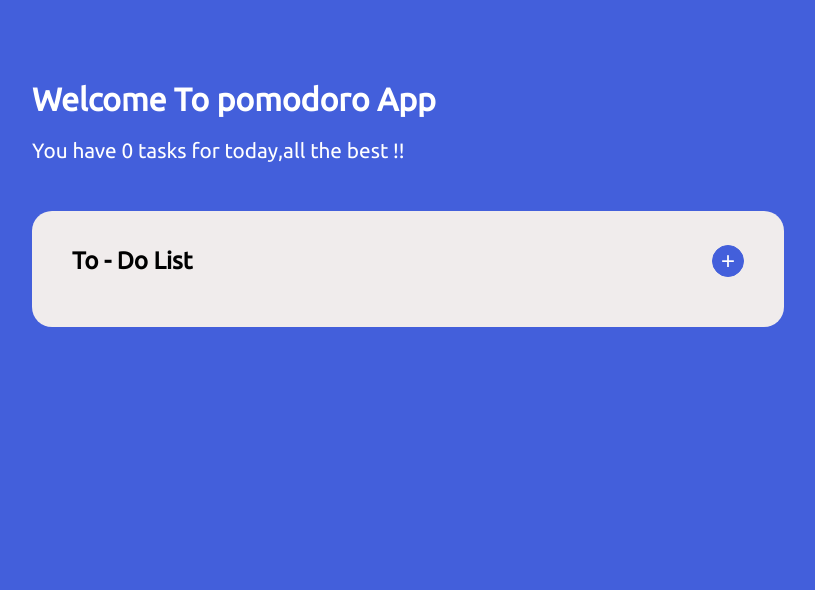
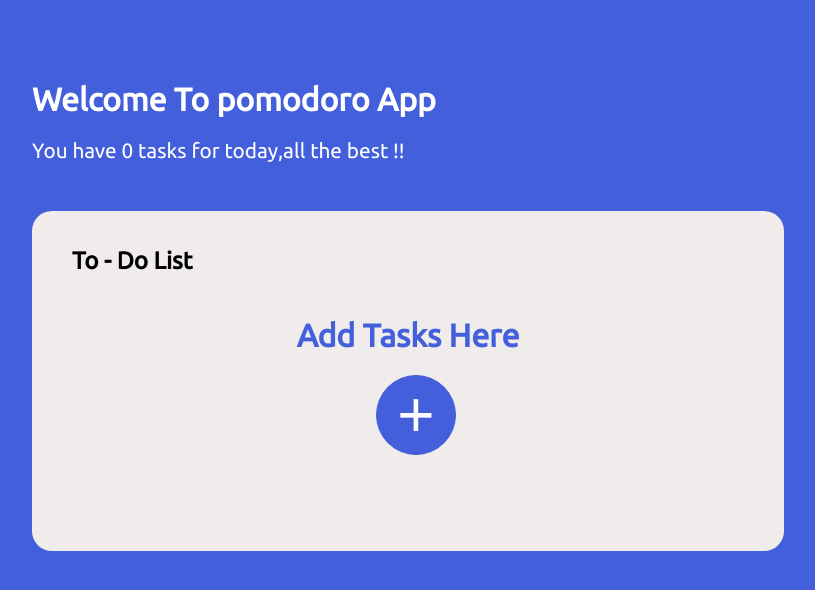
Before and after one commit to JuvitaSaini09/Pomodoro, a React (Create React App) app: page / in a window 1280 px wide. Shown: the top 590 px of the page, without its empty margins (232-1047 px from the left). Built offline with nearby package versions, Linux system fonts and the light colour scheme; a web font is replaced by a local one.

Commit message:
docs : updated home page

```diff
--- a/src/pages/home/home.css
+++ b/src/pages/home/home.css
@@ -62,6 +62,15 @@
   opacity:0.5;
 }
 
+.addTasksHere{
+  color:var(--secondary-blue);
+}
+
+.arrowDown{
+  background-color: pink;
+  border:2px solid green;
+}
+
 @media only screen and (max-width: 850px){
 
   .home-body {
--- a/src/pages/home/home.js
+++ b/src/pages/home/home.js
@@ -21,15 +21,35 @@ export const Home = () => {
               <h2>To - Do List</h2>
               <div>
 
-                <button className="add-task-btn" onClick={()=>{
+
+                  {
+                    todoTasks.length!==0
+                    ?<button  className="add-task-btn" onClick={()=>{
+                      setModalDisplay(true);
+                      setEditingOrAdding({
+                        isAddingOrEditing:'adding',
+                        task:''
+                     });
+                      }}>+</button>
+                    : null
+                  }
+              </div>
+            </div>
+            {
+              todoTasks.length===0
+              ? (<div>
+                <h1 className="addTasksHere">Add Tasks Here</h1>
+                <button style={{height:5+"rem",width:5+"rem",fontSize:4+"rem",marginBottom:4+"rem"}} className="add-task-btn" onClick={()=>{
                   setModalDisplay(true);
                   setEditingOrAdding({
                     isAddingOrEditing:'adding',
                     task:''
                  });
                   }}>+</button>
-              </div>
-            </div>
+                </div>)
+
+              : null
+            }
 
             <TodoList />
            </div>
--- a/src/pages/timer/timer.js
+++ b/src/pages/timer/timer.js
@@ -6,16 +6,16 @@ import { NavLink, useParams } from "react-router-dom";
 import { useTodoListContext } from "../../context/todoListContext/todoListContext";
 
 export const Timer = () => {
-  const {id}=useParams();
-  const {todoTasks,setTodoTasks}=useTodoListContext();
+  const { id } = useParams();
+  const { todoTasks, setTodoTasks } = useTodoListContext();
 
   //useState
-  const currentUser=(todoTasks.filter(arr_obj=>arr_obj.id===id))[0];
-  const userTime=currentUser.time;
+  const currentUser = todoTasks.filter((arr_obj) => arr_obj.id === id)[0];
+  const userTime = currentUser.time;
   const [isPaused, setIsPaused] = useState(true);
   const [min, setMin] = useState(userTime);
   const [sec, setSec] = useState(0);
-const [isTimerStarted,setIsTimerStarted]=useState(false);
+  const [isTimerStarted, setIsTimerStarted] = useState(false);
 
   //functions
   const currentSeconds = min * 60 + sec;
@@ -29,11 +29,10 @@ const [isTimerStarted,setIsTimerStarted]=useState(false);
     setIsPaused(true);
   };
 
-  const timerStartHandler=()=>{
+  const timerStartHandler = () => {
     setIsTimerStarted(true);
     setIsPaused(false);
-
-  }
+  };
   const pauseHandler = () => {
     setIsPaused((prev) => !prev);
   };
@@ -49,33 +48,33 @@ const [isTimerStarted,setIsTimerStarted]=useState(false);
           setSec((prev) => prev - 1);
         }
 
-        if(min ===0 && sec===0){
+        if (min === 0 && sec === 0) {
           // isTimecompleted=true;
-              const result=todoTasks.map((object) => {
+          const result = todoTasks.map((object) => {
             if (object.id === currentUser.id)
               return {
                 ...object,
-                    completed:true,
+                completed: true,
               };
             else return object;
-              })
+          });
           setTodoTasks(result);
-
         }
-
       }, 1000);
 
       return () => clearInterval(interval);
     }
   });
 
-
   return (
     <main className="timerBody">
       <div className="timerCard">
         <section className="col1">
           <div className="timerContainer">
-            <div style={{ width: 200, height: 200 }} className="progressBarContainer">
+            <div
+              style={{ width: 200, height: 200 }}
+              className="progressBarContainer"
+            >
               <CircularProgressbar
                 value={percentage}
                 text={`${min < 10 ? `0` + min : min}m :${
@@ -85,26 +84,38 @@ const [isTimerStarted,setIsTimerStarted]=useState(false);
                   textSize: "16px",
                   pathColor: `rgba(67, 95, 219`,
                   textColor: `rgba(67, 95, 219`,
-                  trailColor: '#d6d6d6',
-                  backgroundColor: '#3e98c7',
+                  trailColor: "#d6d6d6",
+                  backgroundColor: "#3e98c7",
                 })}
               />
               <p className="outOfMin">out of {userTime} min</p>
             </div>
 
             <div className="timerBtns">
+              {isPaused ? (
+                isTimerStarted ? (
+                  <button onClick={pauseHandler} className="pauseResumeBtn">
+                    {" "}
+                    <i className="fas fa-play"></i> Resume
+                  </button>
+                ) : (
+                  <button onClick={timerStartHandler} className="startBtn">
+                    <i className="fas fa-play"></i> Start
+                  </button>
+                )
+              ) : (
+                <button onClick={pauseHandler} className="pauseResumeBtn">
+                  <i className="fas fa-pause"></i> Pause
+                </button>
+              )}
 
-
-
-                {isPaused ?(isTimerStarted
-                  ? <button onClick={pauseHandler} className="pauseResumeBtn" > <i className="fas fa-play"></i>  Resume</button>
-                  :<button onClick={timerStartHandler} className="startBtn"><i className="fas fa-play"></i> Start</button>
-                  ): <button onClick={pauseHandler} className="pauseResumeBtn" ><i className="fas fa-pause"></i> Pause</button>}
-
-<button onClick={resetHandler} className="resetStartBtn" >Reset</button>
-
+              <button onClick={resetHandler} className="resetStartBtn">
+                Reset
+              </button>
             </div>
-            <NavLink to="/" className="goToHome"><i className="fas fa-arrow-alt-circle-left"></i> Go to Home</NavLink>
+            <NavLink to="/" className="goToHome">
+              <i className="fas fa-arrow-alt-circle-left"></i> Go to Home
+            </NavLink>
           </div>
         </section>
 
@@ -113,9 +124,7 @@ const [isTimerStarted,setIsTimerStarted]=useState(false);
             <h1>{currentUser.title}</h1>
             <p>{currentUser.description}</p>
           </div>
-
         </section>
-
       </div>
     </main>
   );
```
Lines whose indentation alone changed are shown as unchanged.
